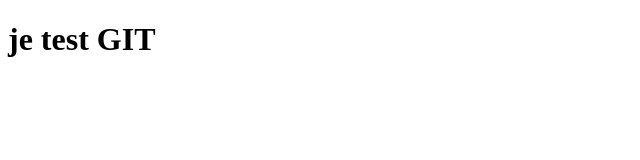
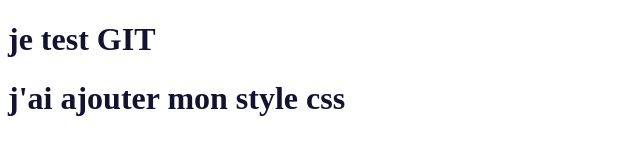
Before and after one commit to erlafdev/testgit, a plain HTML site: page index.html in a window 1280 px wide. Shown: the whole page, without its empty margins (0-640 px from the left). Drawn offline with Linux system fonts and the light colour scheme.

Commit message:
jai ajouter mon style css

```diff
--- a/index.html
+++ b/index.html
@@ -4,8 +4,10 @@
     <meta charset="UTF-8">
     <meta name="viewport" content="width=device-width, initial-scale=1.0">
     <title>git test</title>
+    <link rel="stylesheet" href="style.css">
 </head>
 <body>
     <h1>je test GIT</h1>
+    <h1>j'ai ajouter mon style css</h1>
 </body>
 </html>
--- /dev/null
+++ b/style.css
@@ -0,0 +1,3 @@
+h1{
+    color:#131331
+}
```
